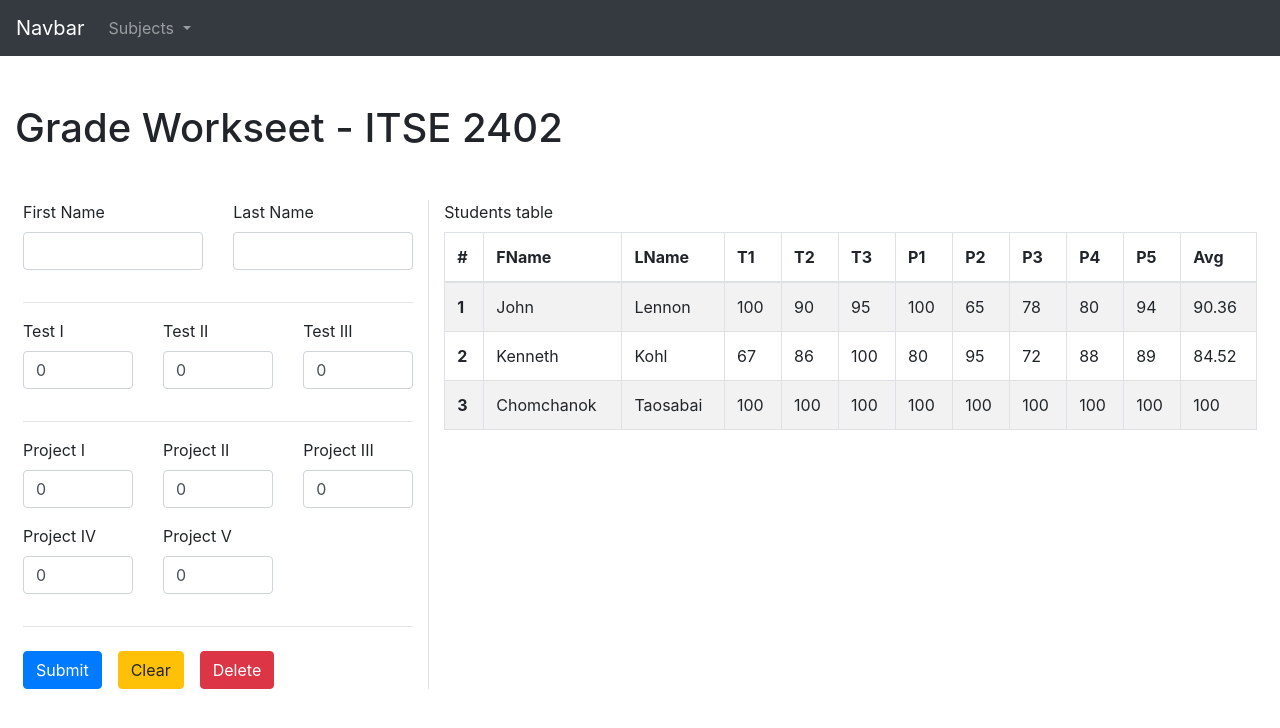
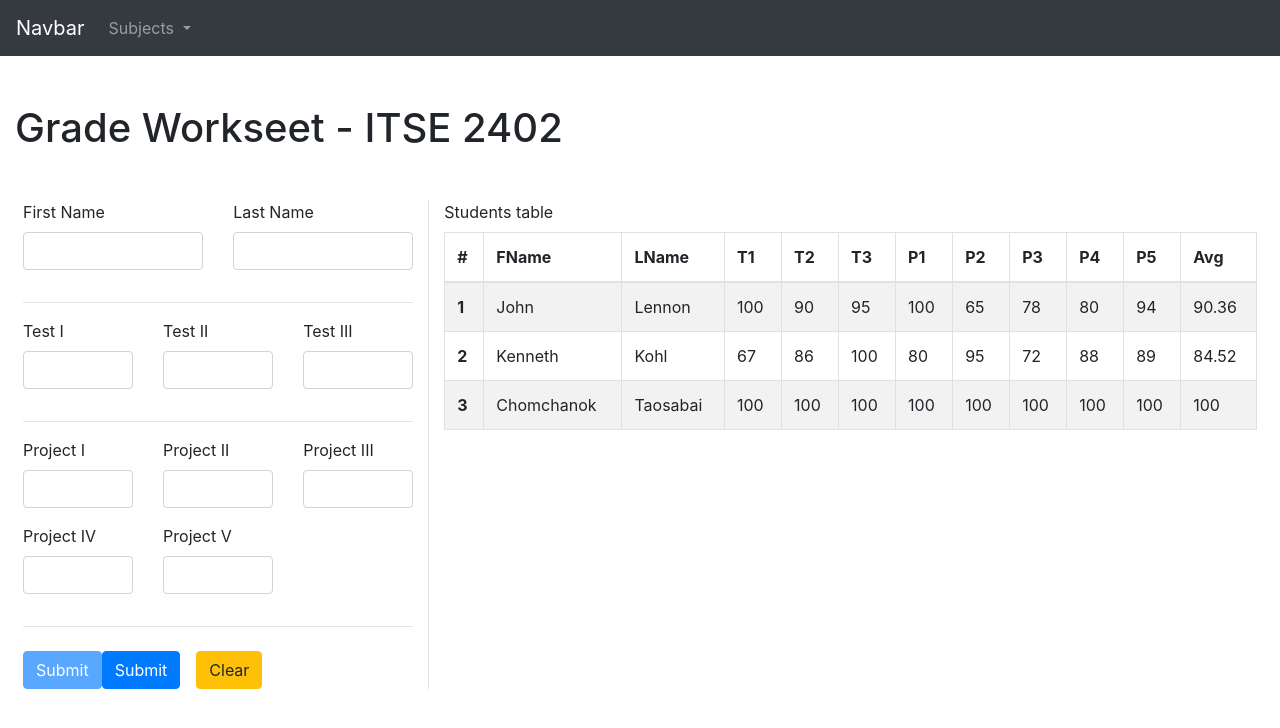
Before and after one commit to CHNUTT/angular-gradesystem, an Angular app: page / in a window 1280 px wide. Shown: the top 728 px of the page. Built offline with nearby package versions, Linux system fonts and the light colour scheme.

Commit message:
[ State ] - emitting new student record to state

```diff
--- a/src/app/panel/grade-form/grade-form.component.css
+++ b/src/app/panel/grade-form/grade-form.component.css
@@ -0,0 +1,7 @@
+.ng-valid[required], .ng-valid.required  {
+  border-left: 5px solid #42A948; /* green */
+}
+
+.ng-invalid:not(form).ng-touched:not(form)  {
+  border-left: 5px solid #a94442; /* red */
+}
--- a/src/app/panel/grade-form/grade-form.component.html
+++ b/src/app/panel/grade-form/grade-form.component.html
@@ -1,72 +1,135 @@
 <div class="grade-form-wrapper">
-  <form #form="ngForm" (ngSubmit)="onSubmit(form)">
+  <form #studentForm="ngForm" (ngSubmit)="onSubmit(studentForm)">
     <div class="row">
       <div class="form-group col-6">
         <label for="fName">First Name</label>
-        <input type="text" name="fName" class="form-control" id="fName"
-          [(ngModel)]="student.fName" required>
+        <input ngModel #fName="ngModel" type="text" name="fName"
+          class="form-control" id="fName" minlength="2" required>
+        <small *ngIf="fName.errors?.required && (fName.dirty || fName.touched)"
+          class="alert alert-danger">*required</small>
+        <small *ngIf="fName.errors?.minlength && (fName.dirty || fName.touched)"
+          class="alert alert-danger">*required at least 2 characters</small>
       </div>
       <div class="form-group col-6">
         <label for="lName">Last Name</label>
-        <input type="text" name="lName" class="form-control" id="lName"
-          [(ngModel)]="student.lName" required>
+        <input ngModel #lName="ngModel" type="text" name="lName"
+          class="form-control" id="lName" minlength="2" required>
+        <small *ngIf="lName.errors?.required && (lName.dirty || lName.touched)"
+          class="alert alert-danger">*required</small>
+        <small *ngIf="lName.errors?.minlength && (lName.dirty || lName.touched)"
+          class="alert alert-danger">*required at least 2 characters</small>
       </div>
     </div>
     <hr />
     <div class="row">
       <div class="form-group col-4">
         <label for="test1">Test I</label>
-        <input type="number" name="test1" class="form-control" id="test1"
-          [(ngModel)]="student.test1" min="0" max="100" required>
+        <input ngModel #test1="ngModel" type="number" name="test1"
+          class="form-control" id="test1" pattern="^[1-9][0-9]?$|^100$"
+          required>
+        <small *ngIf="test1.errors?.required && (test1.dirty || test1.touched)"
+          class="alert alert-danger">*required</small>
+        <small *ngIf="test1.errors?.pattern && (test1.dirty || test1.touched)"
+          class="alert alert-danger">*range is [0,100]</small>
       </div>
+
       <div class="form-group col-4">
         <label for="test2">Test II</label>
-        <input type="number" name="test2" class="form-control" id="test2"
-          [(ngModel)]="student.test2" min="0" max="100" required>
+        <input ngModel #test2="ngModel" type="number" name="test2"
+          class="form-control" id="test2" pattern="^[1-9][0-9]?$|^100$"
+          required>
+        <small *ngIf="test2.errors?.required && (test2.dirty || test2.touched)"
+          class="alert alert-danger">*required</small>
+        <small *ngIf="test2.errors?.pattern && (test2.dirty || test2.touched)"
+          class="alert alert-danger">*range is [0,100]</small>
       </div>
       <div class="form-group col-4">
         <label for="test3">Test III</label>
-        <input type="number" name="test3" class="form-control" id="test3"
-          [(ngModel)]="student.test3" min="0" max="100" required>
+        <input ngModel #test3="ngModel" type="number" name="test3"
+          class="form-control" id="test3" pattern="^[1-9][0-9]?$|^100$"
+          required>
+        <small *ngIf="test3.errors?.required && (test3.dirty || test3.touched)"
+          class="alert alert-danger">*required</small>
+        <small *ngIf="test3.errors?.pattern && (test3.dirty || test3.touched)"
+          class="alert alert-danger">*range is [0,100]</small>
       </div>
     </div>
     <hr />
     <div class="row">
       <div class="form-group col-4">
         <label for="project1">Project I</label>
-        <input type="number" name="project1" class="form-control" id="project1"
-          [(ngModel)]="student.project1" min="0" max="100" required>
+        <input ngModel #project1="ngModel" type="number" name="project1"
+          class="form-control" id="project1" pattern="^[1-9][0-9]?$|^100$"
+          required>
+        <small
+          *ngIf="project1.errors?.required && (project1.dirty || project1.touched)"
+          class="alert alert-danger">*required</small>
+        <small
+          *ngIf="project1.errors?.pattern && (project1.dirty || project1.touched)"
+          class="alert alert-danger">*range is [0,100]</small>
       </div>
 
       <div class="form-group col-4">
         <label for="project2">Project II</label>
-        <input type="number" name="project2" class="form-control" id="project2"
-          [(ngModel)]="student.project2" min="0" max="100" required>
+        <input ngModel #project2="ngModel" type="number" name="project2"
+          class="form-control" id="project2" pattern="^[1-9][0-9]?$|^100$"
+          required>
+        <small
+          *ngIf="project2.errors?.required && (project2.dirty || project2.touched)"
+          class="alert alert-danger">*required</small>
+        <small
+          *ngIf="project2.errors?.pattern && (project2.dirty || project2.touched)"
+          class="alert alert-danger">*range is [0,100]</small>
       </div>
 
       <div class="form-group col-4">
         <label for="project3">Project III</label>
-        <input type="number" name="project3" class="form-control" id="project3"
-          [(ngModel)]="student.project3" min="0" max="100" required>
+        <input ngModel #project3="ngModel" type="number" name="project3"
+          class="form-control" id="project3" pattern="^[1-9][0-9]?$|^100$"
+          required>
+        <small
+          *ngIf="project3.errors?.required && (project3.dirty || project3.touched)"
+          class="alert alert-danger">*required</small>
+        <small
+          *ngIf="project3.errors?.pattern && (project3.dirty || project3.touched)"
+          class="alert alert-danger">*range is [0,100]</small>
       </div>
 
       <div class="form-group col-4">
         <label for="project4">Project IV</label>
-        <input type="number" name="project4" class="form-control" id="project4"
-          [(ngModel)]="student.project4" min="0" max="100" required>
+        <input ngModel #project4="ngModel" type="number" name="project4"
+          class="form-control" id="project4" pattern="^[1-9][0-9]?$|^100$"
+          required>
+        <small
+          *ngIf="project4.errors?.required && (project4.dirty || project4.touched)"
+          class="alert alert-danger">*required</small>
+        <small
+          *ngIf="project4.errors?.pattern && (project4.dirty || project4.touched)"
+          class="alert alert-danger">*range is [0,100]</small>
       </div>
 
       <div class="form-group col-4">
         <label for="project5">Project V</label>
-        <input type="number" name="project5" class="form-control" id="project5"
-          [(ngModel)]="student.project5">
+        <input ngModel #project5="ngModel" type="number" name="project5"
+          class="form-control" id="project5" pattern="^[1-9][0-9]?$|^100$"
+          required>
+        <small
+          *ngIf="project5.errors?.required && (project5.dirty || project5.touched)"
+          class="alert alert-danger">*required</small>
+        <small
+          *ngIf="project5.errors?.pattern && (project5.dirty || project5.touched)"
+          class="alert alert-danger">*range is [0,100]</small>
       </div>
     </div>
     <hr />
     <div class="button-group mt-4">
-      <button type="button" class="btn btn-primary">Submit</button>
+      <button [disabled]="!studentForm.valid" type="submit"
+        class="btn btn-primary">Submit</button>
+      <button type="submit"
+        class="btn btn-primary">Submit</button>
       <button type="button" class="btn btn-warning ml-3">Clear</button>
-      <button type="button" class="btn btn-danger ml-3">Delete</button>
+      <button *ngIf="editMode" type="button"
+        class="btn btn-danger ml-3">Delete</button>
     </div>
   </form>
 </div>
--- a/src/app/panel/grade-list/grade-item/grade-item.component.ts
+++ b/src/app/panel/grade-list/grade-item/grade-item.component.ts
@@ -1,5 +1,5 @@
 import { Component, Input, OnInit } from '@angular/core';
-import { StudentModel } from '../../student.model';
+import { Student } from '../../student.model';
 
 @Component({
   selector: '[app-grade-item]',
@@ -8,7 +8,7 @@ import { StudentModel } from '../../student.model';
 })
 export class GradeItemComponent implements OnInit {
   @Input()
-  student!: StudentModel;
+  student!: Student;
   @Input() index!: number;
 
   constructor() {}
--- a/src/app/panel/grade-list/grade-list.component.ts
+++ b/src/app/panel/grade-list/grade-list.component.ts
@@ -1,5 +1,5 @@
 import { Component, Input, OnInit } from '@angular/core';
-import { StudentModel } from '../student.model'
+import { Student } from '../student.model'
 
 @Component({
   selector: 'app-grade-list',
@@ -8,7 +8,7 @@ import { StudentModel } from '../student.model'
 })
 export class GradeListComponent implements OnInit {
 
-  @Input() students: StudentModel[] | undefined;
+  @Input() students: Student[] | undefined;
 
   constructor() { }
 
--- a/src/app/panel/panel.component.ts
+++ b/src/app/panel/panel.component.ts
@@ -1,5 +1,6 @@
 import { Component, OnInit } from '@angular/core';
-import { StudentModel } from './student.model';
+import { Student } from './student.model';
+import { StudentModel } from './student-model.interface';
 
 @Component({
   selector: 'app-panel',
@@ -9,9 +10,9 @@ import { StudentModel } from './student.model';
 export class PanelComponent implements OnInit {
   state = {
     students: [
-      new StudentModel('John', 'Lennon', 100, 90, 95, 100, 65, 78, 80, 94),
-      new StudentModel('Kenneth', 'Kohl', 67, 86, 100, 80, 95, 72, 88, 89),
-      new StudentModel(
+      new Student('John', 'Lennon', 100, 90, 95, 100, 65, 78, 80, 94),
+      new Student('Kenneth', 'Kohl', 67, 86, 100, 80, 95, 72, 88, 89),
+      new Student(
         'Chomchanok',
         'Taosabai',
         100,
@@ -32,7 +33,18 @@ export class PanelComponent implements OnInit {
 
   onCreateNewStudentRecord(student: StudentModel): void {
     console.log(student);
-    this.state.students.push(student);
-    console.log(this.state.students);
+    const newStudent = new Student(
+      student.fName,
+      student.lName,
+      student.test1,
+      student.test2,
+      student.test3,
+      student.project1,
+      student.project2,
+      student.project3,
+      student.project4,
+      student.project5
+    );
+    this.state.students.push(newStudent);
   }
 }
--- a/src/app/panel/student.model.ts
+++ b/src/app/panel/student.model.ts
@@ -1,17 +1,17 @@
-export class StudentModel {
+export class Student {
   public avg!: number;
 
   constructor(
-    public fName: string = '',
-    public lName: string = '',
-    public test1: number = 0,
-    public test2: number = 0,
-    public test3: number  = 0,
-    public project1: number  = 0,
-    public project2: number  = 0,
-    public project3: number  = 0,
-    public project4: number  = 0,
-    public project5: number  = 0
+    public fName: string,
+    public lName: string,
+    public test1: number,
+    public test2: number,
+    public test3: number,
+    public project1: number,
+    public project2: number,
+    public project3: number,
+    public project4: number,
+    public project5: number
   ) {
     this.calAvg();
   }
```
Also changed, not shown: src/app/panel/grade-form/grade-form.component.ts (+21 -7 lines), src/app/panel/student-model.interface.ts (added, +12 -0 lines).
